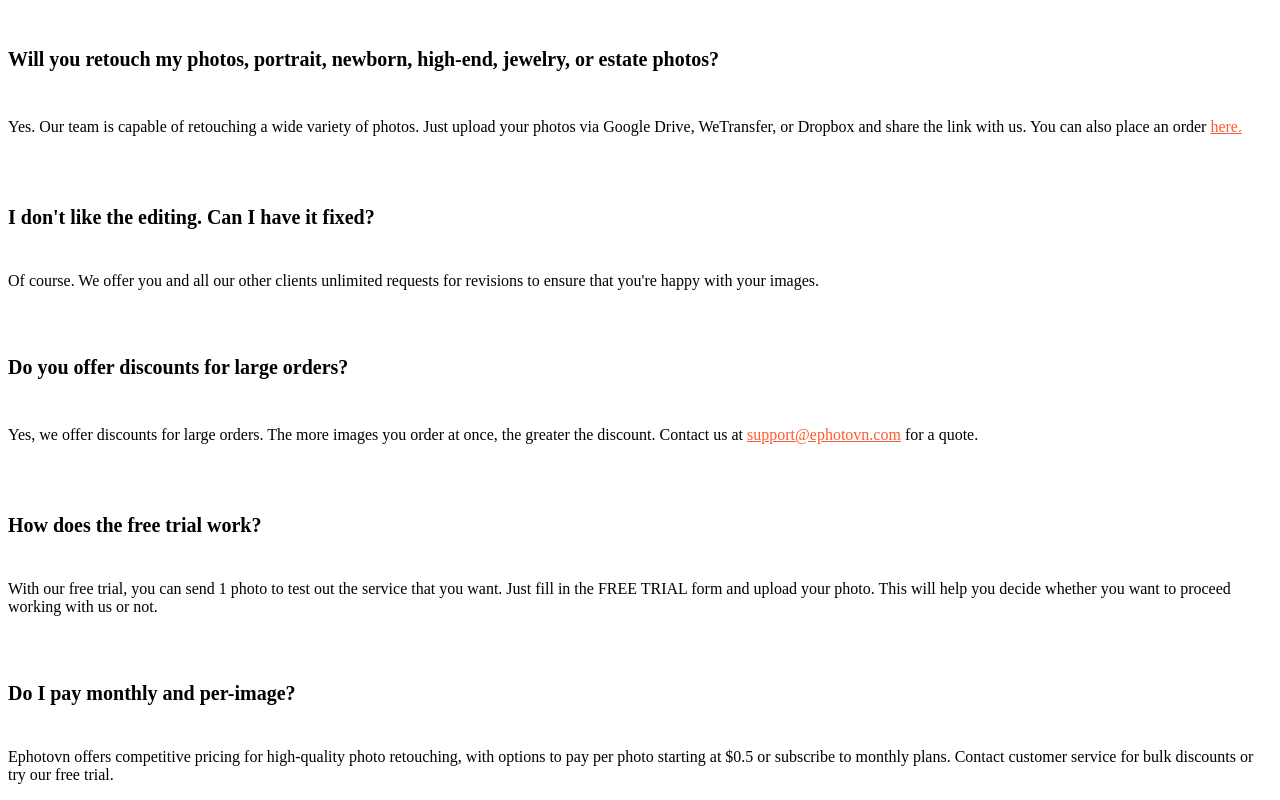
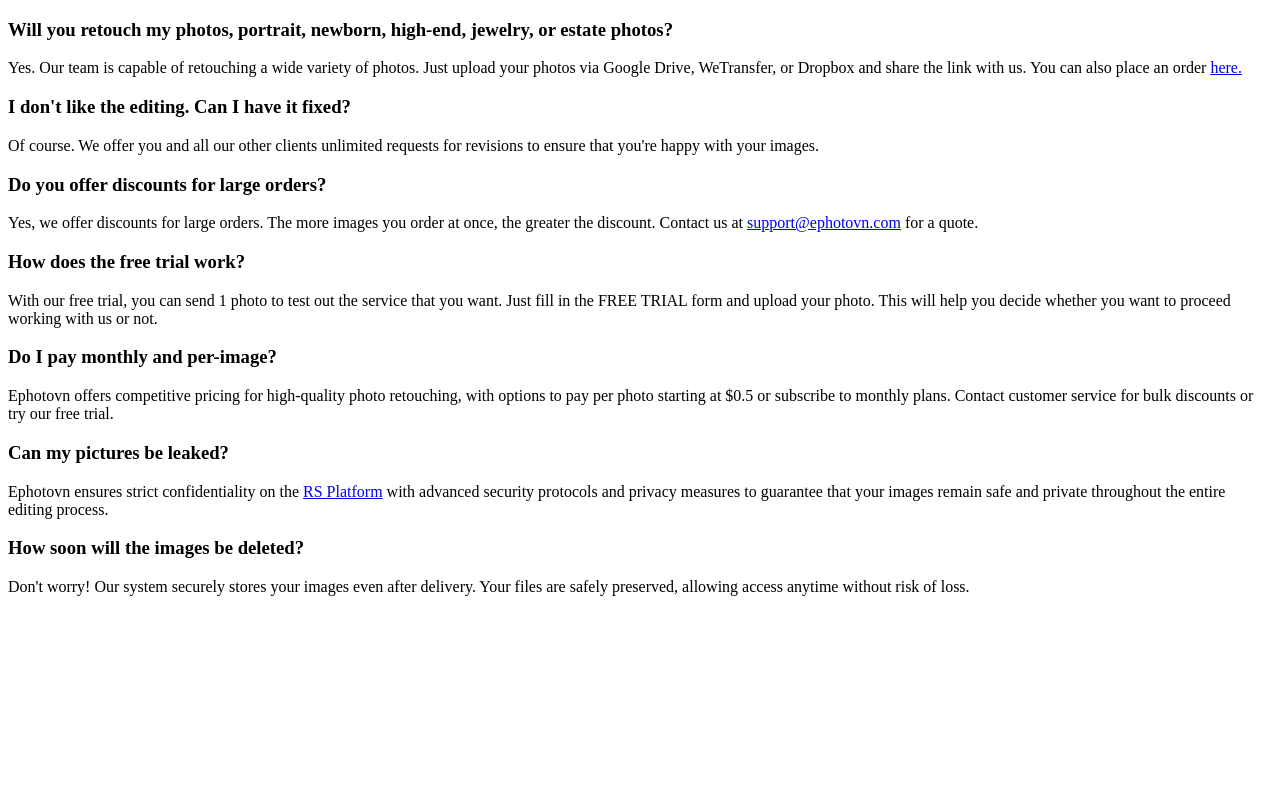
Before and after one commit to s2attack2s/Test, a plain HTML site: page index.html in a window 1280 px wide. Shown: the top 800 px of the page. Drawn offline with nearby package versions, Linux system fonts and the light colour scheme.

Commit message:
Update index.html

```diff
--- a/index.html
+++ b/index.html
@@ -5,63 +5,13 @@
         <meta name="viewport" content="width=device-width, initial-scale=1.0" />
         <title>Document</title>
         <style>
-            .question-item_title {
+           .question-item_title {
                 /* background: url(../images/add.svg) no-repeat right; */
                 background-position-y: 0;
             }
 
-            .question-box .d-block {
-                /* background: url(../images/minus.svg) no-repeat right; */
-                background-position-y: 0;
-            }
 
-            .question-box a {
-                font-size: 16px;
-                font-style: normal;
-                font-weight: 400;
-                line-height: 26px;
-                margin-bottom: 24px;
-                color: #ff5b33;
-            }
 
-            .question-box a:hover {
-                text-decoration: none;
-            }
-
-            .question-item_title {
-                display: flex !important;
-                gap: 120px;
-                margin-top: 24px;
-                cursor: pointer;
-            }
-
-            .question-box_border {
-                /* background-image: url(../images/home/line.svg); */
-                background-repeat: repeat;
-                height: 2px;
-            }
-
-            .question-item_title h3 {
-                font-size: 20px;
-                font-style: normal;
-                font-weight: 700;
-                line-height: 30px;
-                margin-bottom: 24px;
-                flex: 1 0 0;
-                max-width: 789px;
-            }
-
-            .question-item_title a {
-                font-size: 15px;
-                font-style: normal;
-                font-weight: 500;
-                line-height: 23px;
-                text-decoration-line: underline;
-            }
-
-            .question-item_title a:hover {
-                color: #868686;
-            }
         </style>
     </head>
     <body>
```
